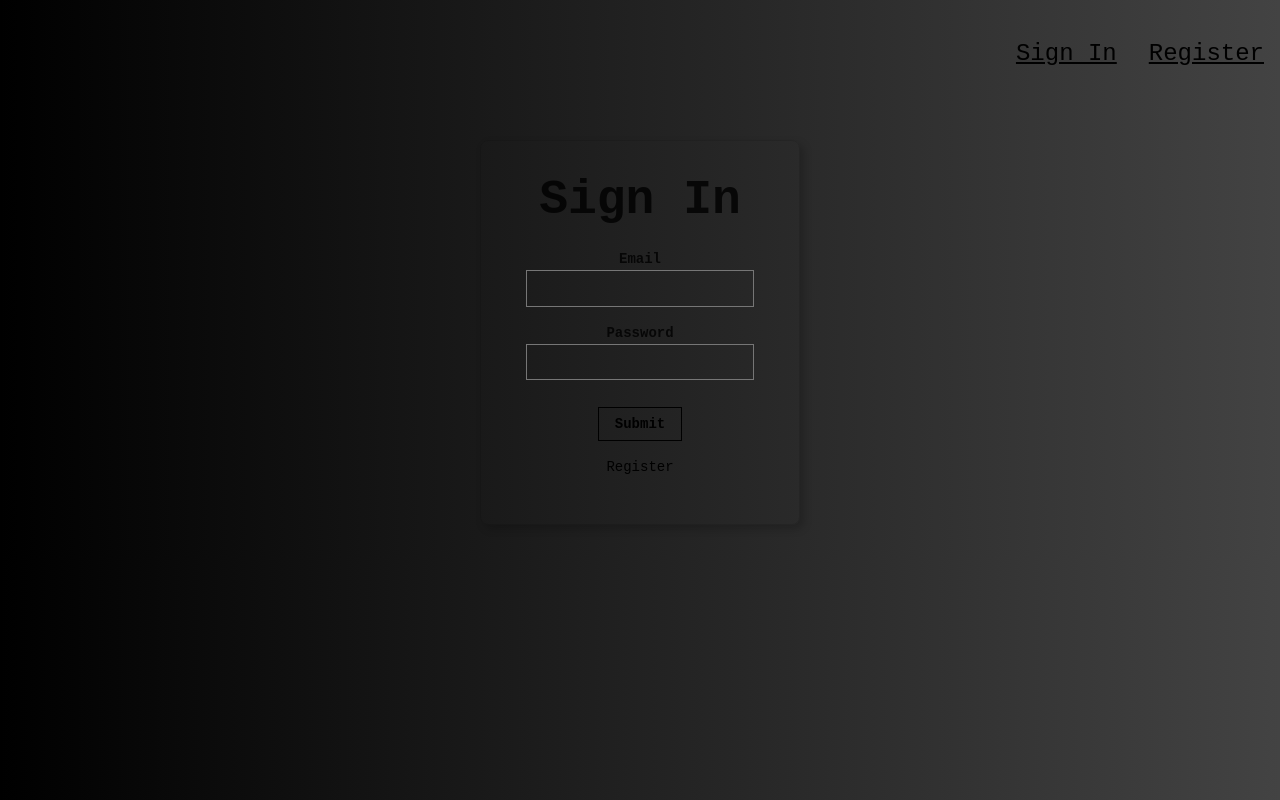
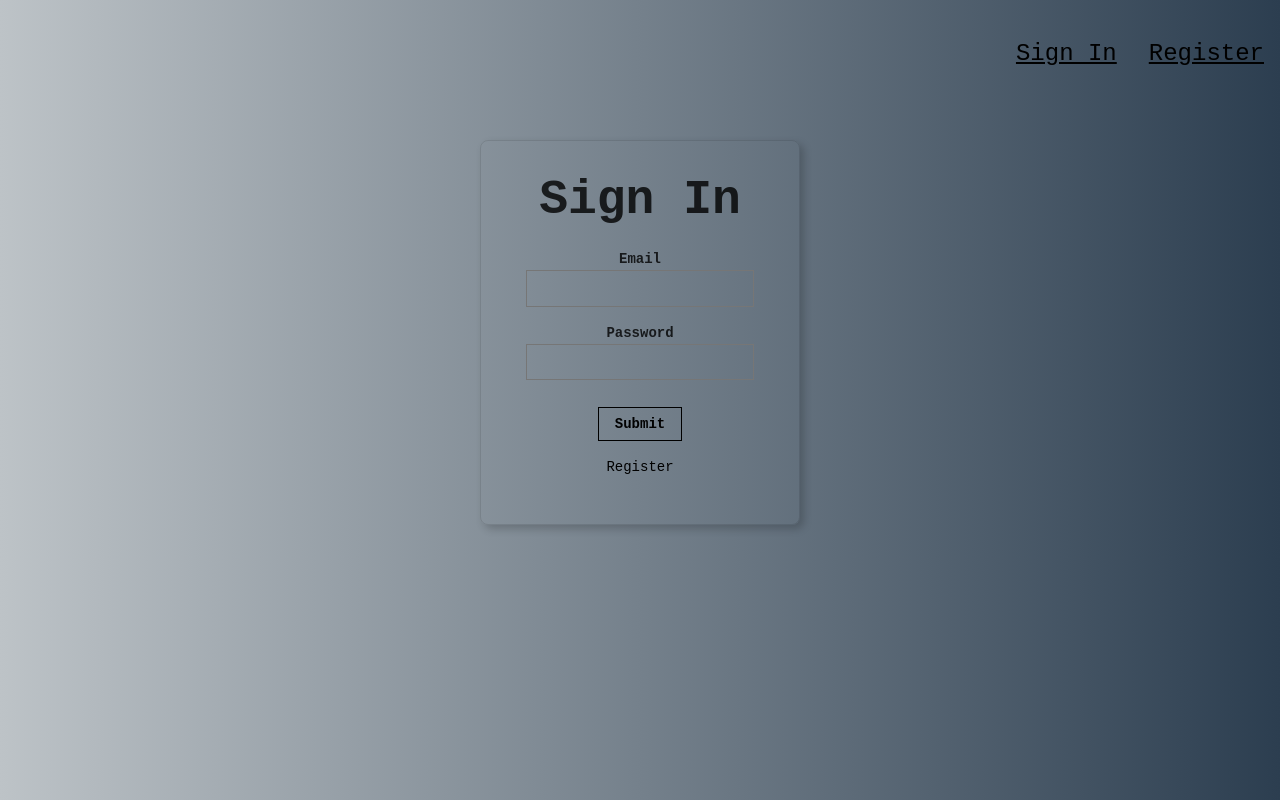
Before and after one commit to GrandfatherPurple/GPsmartbrain, a React (Create React App) app: page / in a window 1280 px wide. Built offline with nearby package versions, Linux system fonts and the light colour scheme.

Commit message:
background grad alt v2

```diff
--- a/src/index.css
+++ b/src/index.css
@@ -1,7 +1,7 @@
 body {
   margin: 0;
   font-family: "Courier New", Courier, monospace;
-  background: linear-gradient(to right, #000000, #434343);
+  background: linear-gradient(to right, #bdc3c7, #2c3e50);
 
 }
 
```
